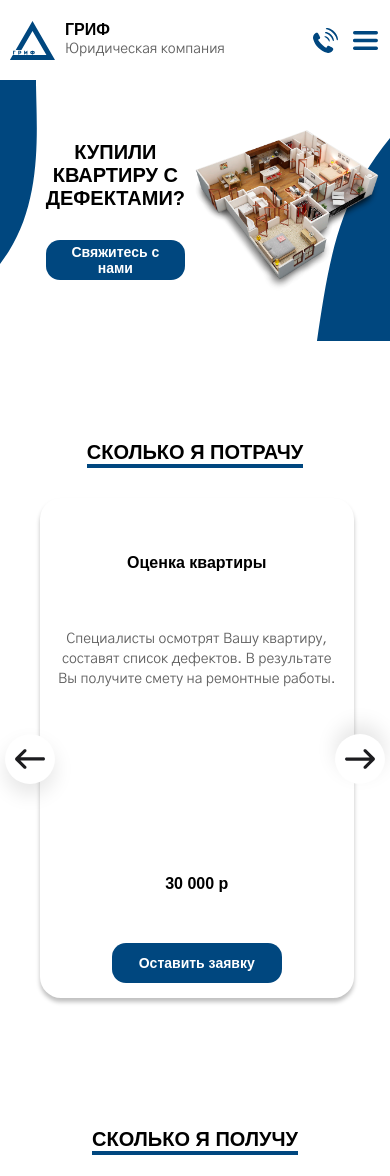
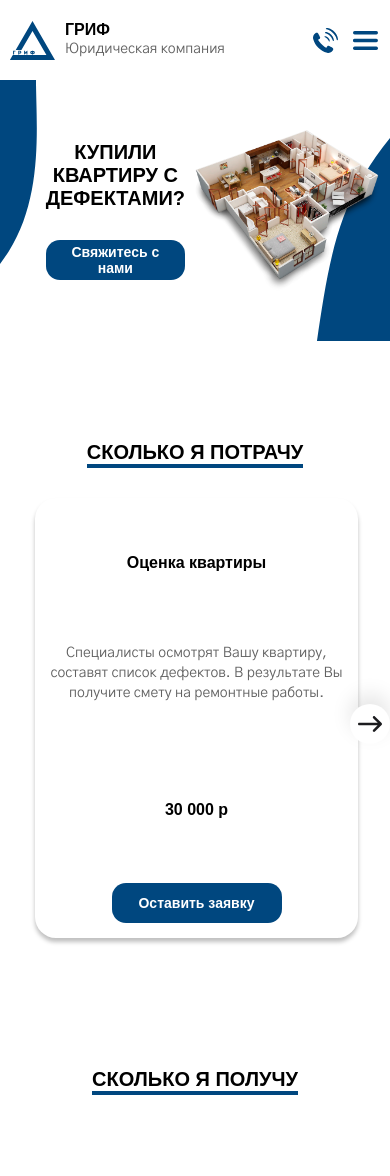
Before and after one commit to ervnkv/royalestate, a React (Create React App) app: page / in a window 390 px wide. Shown: the top 1176 px of the page. Built offline with nearby package versions, Linux system fonts and the light colour scheme; a web font is replaced by a local one.

Commit message:
Анимации

```diff
--- a/src/App.js
+++ b/src/App.js
@@ -18,6 +18,7 @@ import Call from './components/20_Call.js';
 export default function App(){
 	const [isCallOpen, setCallOpen] = useState(false);
 	const [packageName, setPackage] = useState('');
+
 	return (
 		<>
 			<Header TextBlocks={TextBlockContent0} openCall={() => setCallOpen(true)} setPackageName={()=>setPackage('')}/>
--- a/src/components/01_Header.js
+++ b/src/components/01_Header.js
@@ -1,20 +1,25 @@
 import React, {useState} from 'react';
 import './01_Header.scss';
-import scriptScrollTo from '../scripts/scriptScrollTo.js';
 
 export default function Header({TextBlocks,openCall,setPackageName}) {
+	const [OpenMenu, onOpenMenu] = useState(false);
 
-	const [OpenMenu, onOpenMenu] = useState(false);
+	const scrollTo = (elementId) => {
+		const element = document.querySelector(`#${elementId}`);
+		const header = document.querySelector('header');
+		document.documentElement.scrollTo({top: element.offsetTop-header.clientHeight, behavior: 'smooth'});
+	};
+
 
 	let htmlTextBlock = TextBlocks.map(({head,link,id}) =>{
 		return(
 			<li
 			className='menu'
 			key={id}
-			onClick = {() => {
-				scriptScrollTo('section',80,link);
-			}}
-			>{head}</li>
+			onClick = {() => scrollTo(link)}
+			>
+				{head}
+			</li>
 		);
 	});
 
@@ -36,10 +41,14 @@ export default function Header({TextBlocks,openCall,setPackageName}) {
 					}}>
 				</div>
 
-				<div className='menu-btn' onClick={() => onOpenMenu(!OpenMenu)}>
+				<div
+				className='menu-btn'
+				onClick={()=>onOpenMenu(!OpenMenu)}>
 				</div>
-
-				<div className={OpenMenu ? 'menu-container active' : 'menu-container'}>
+				<div
+				className={OpenMenu ? 'menu-container active' : 'menu-container'}
+				onMouseLeave={()=>onOpenMenu(!OpenMenu)}
+				>
 					<div className='f-column menu-list'>
 						{htmlTextBlock}
 					</div>
--- a/src/components/01_Header.scss
+++ b/src/components/01_Header.scss
@@ -38,17 +38,24 @@ header{
             background-image: url("../../public/img/icons/phone.svg");
         }
         .menu-container{
-
-            display: none;
-            position: absolute;
-            right:0;
-            top:80px;
             border-radius: 15px;
             background-color: rgba(255, 255, 255, 0.863);
             box-shadow: 0px 10px 20px rgba(0,0,0,0.1);
+
+            position: absolute;
+            right: 0;
+            top:50%;
+            translate: 50% -50%;
+            scale: 0;
+
+            transition: all 0.2s ease;
             &.active{
-                display: block;
+                scale: 1;
+                top:80px;
+                translate: 0;
             }
+
+
             .menu-list{
                 .menu {
                     margin: 5px 60px 5px 10px;
--- a/src/components/04_Cost.js
+++ b/src/components/04_Cost.js
@@ -6,10 +6,13 @@ export default function Cost({TextBlocks,Title,ID,openCall,setPackageName}) {
 	const containerRef = useRef(null);
 	const [scrollStart, setScrollStart] = useState(false);
 	const [currentX, setCurrentX] = useState(0);
+	const [btnLeft, setBtnLeft] = useState(false);
+	const [btnRight, setBtnRight] = useState(false);
 
 	const startScroll = (e) => {
 		setScrollStart(true);
 		setCurrentX(e.pageX || e.touches[0].pageX);
+		console.log();
 	};
 
 	const scrolling = (e) => {
@@ -17,15 +20,32 @@ export default function Cost({TextBlocks,Title,ID,openCall,setPackageName}) {
 		e.preventDefault();
 
 		const deltaX = currentX - (e.pageX || e.touches[0].pageX);
-		containerRef.current.scrollLeft += deltaX;
+
+		//не плавно
+		// containerRef.current.scrollLeft += deltaX;
+		// плавно
+		const currentLeft = containerRef.current.scrollLeft += deltaX;
+		containerRef.current.scrollTo({ left: currentLeft, top: 0, behavior: 'smooth' });
+
 		setCurrentX(e.pageX || e.touches[0].pageX);
+
+		checkBtnScroll();
+
+
+
 	};
 
 	const stopScroll = () => {
 		setScrollStart(false);
 	};
 
-	useEffect(()=>{
+	const checkBtnScroll = () => {
+		containerRef.current.scrollLeft > 0 ? setBtnLeft(true) : setBtnLeft(false);
+		containerRef.current.scrollWidth - containerRef.current.clientWidth == containerRef.current.scrollLeft ? setBtnRight(false): setBtnRight(true);
+	};
+
+	useEffect(() => {
+		checkBtnScroll();
 
 		containerRef.current.addEventListener('mousedown', startScroll);
 		containerRef.current.addEventListener('mousemove', scrolling);
@@ -36,7 +56,7 @@ export default function Cost({TextBlocks,Title,ID,openCall,setPackageName}) {
 		containerRef.current.addEventListener('touchmove', scrolling);
 		containerRef.current.addEventListener('touchend', stopScroll);
 
-		return ()=>{
+		return () => {
 			containerRef.current.removeEventListener('mousedown', startScroll);
 			containerRef.current.removeEventListener('mousemove', scrolling);
 			containerRef.current.removeEventListener('mouseup', stopScroll);
@@ -77,11 +97,11 @@ export default function Cost({TextBlocks,Title,ID,openCall,setPackageName}) {
 			<h2>{Title}</h2>
 			<div
 			ref={containerRef}
-			className='f-row container'>
+			className={scrollStart ? 'f-row container scrolling' : 'f-row container'}>
 				{htmlTextBlock}
 			</div>
-			<button className='scroll-btn left'/>
-			<button className='scroll-btn right'/>
+			<button className={btnLeft ? 'scroll-btn left active' : 'scroll-btn left'}/>
+			<button className={btnRight ? 'scroll-btn right active' : 'scroll-btn right'}/>
 		</section>
 	);
 }
--- a/src/components/04_Cost.scss
+++ b/src/components/04_Cost.scss
@@ -3,21 +3,27 @@
 .cost {
     z-index: 1;
     position: relative;
+    align-items: center;
     h2{
         width:fit-content;
         margin: 0 auto;
     }
     .container{
+        width:fit-content;
         align-items:flex-start;
-        justify-content: space-between;
+        justify-content: flex-start;
         flex-wrap: nowrap;
-        // border: solid 1px;
         overflow-x: hidden;
-        cursor: pointer;
+        // -webkit-overflow-scrolling: touch;
+        padding: 0 5px;
+        // cursor: grab;
+        // &.scrolling{
+        //     cursor:grabbing;
+        // }
         .card{
-            width: 280px;
+            min-width: 350px;
             min-height: 500px;
-            margin: 30px auto;
+            margin: 30px 20px;
             padding: 15px;
             align-items:center;
             background-color: rgb(255, 255, 255);
@@ -41,6 +47,7 @@
         }
     }
     .scroll-btn{
+        display: none;
         position:absolute;
         top: 50%;
         left: 0;
@@ -60,16 +67,20 @@
             right: 0;
             transform: translateX(50%) rotate(180deg);
         }
+        &.active{
+            display: block;
+        }
     }
 }
-
-
-@media (max-width:1400px){
+@media (max-width:1600px){
     .cost {
         margin: 0 50px;
         .container{
-            justify-content: flex-start;
-            flex-basis: 2;
+            width: 100%;
+            cursor: grab;
+            &.scrolling{
+                cursor:grabbing;
+            }
             .card{
                 min-width: calc(100%/3.18);
                 min-height: 500px;
@@ -79,45 +90,47 @@
     }
 }
 
-@media (max-width:1000px){
+@media (max-width:1200px){
     .cost {
         margin: 0 50px;
         .container{
-            justify-content: flex-start;
-            flex-basis: 2;
             .card{
-                min-width: calc(100%/2.22);
-                min-height: 500px;
-                margin: 30px 20px;
+                min-height: 440px;
+                margin: 30px 10px;
+                .headText{
+                    min-height: 100px;
+                }
+                p{
+                    min-height: 100px;
+                }
             }
         }
     }
 }
-@media (max-width:700px){
+@media (max-width:1000px){
     .cost {
-        margin: 0 50px;
+        margin: 0 20px;
         .container{
-            justify-content: flex-start;
-            flex-basis: 2;
             .card{
                 min-width: 300px;
-                min-height: 500px;
+                // min-height: 500px;
+                margin: 30px 10px;
+            }
+        }
+        .scroll-btn{
+            height: 40px;
+            width: 40px;
+        }
+    }
+}
+@media (max-width:450px){
+    .cost {
+        .container{
+            .card{
+                min-width: 95%;
+                // min-height: 500px;
                 margin: 30px 10px;
             }
         }
     }
 }
-@media (max-width:700px){
-    .cost {
-        margin: 0 30px;
-        .container{
-            justify-content: flex-start;
-            flex-basis: 2;
-            .card{
-                min-width: 95%;
-                min-height: 500px;
-                margin: 30px 10px;
-            }
-        }
-    }
-}
--- a/src/components/07_QA.js
+++ b/src/components/07_QA.js
@@ -12,9 +12,9 @@ export default function QA({TextBlocks,Title,ID}) {
 				className={isActive ? 'cardHead active' : 'cardHead'}
 				onClick={() => setActive(!isActive)}>
 					<h5>{head}</h5>
-					<h5>▼</h5>
+					<h5 className={isActive ? 'active' : ''}>▼</h5>
 				</div>
-				<div className={isActive ? 'cardContent active' : 'cardContent'} >
+				<div className={isActive ? 'cardContent active' : 'cardContent'}>
 					<p>{content}</p>
 				</div>
 			</div>
--- a/src/components/07_QA.scss
+++ b/src/components/07_QA.scss
@@ -32,20 +32,36 @@
                 &.active{
                     background-color: #f0f0f0;
                     border-radius: 8px 8px 0 0;
+
+                }
+                h5:last-child{
+                    rotate: 0;
+                    user-select: none;
+                    transition: all 0.6s ease;
+                    &.active{
+                        rotate: 180deg;
+                    }
                 }
             }
             .cardContent{
-                display: none;
+                // display: none;
+                display: flex;
                 align-items:flex-start;
-                margin: 1px 0 0 0;
-                padding: 10px;
+                background: #ffffff;
                 height: auto;
-                background: #ffffff;
+                max-height: 0;
+                margin: 0;
+                padding: 0;
+                overflow: hidden;
+
+                transition: all .6s ease;
                 &.active{
-                    display: flex;
                     border-radius: 0 0 8px 8px;
+                    max-height: 400px;
+                    margin: 1px 0 0 0;
+                    padding: 10px;
+                    }
                 }
-            }
         }
     }
 }
--- a/src/components/10_CallBtn.scss
+++ b/src/components/10_CallBtn.scss
@@ -1,4 +1,5 @@
 .callBtn{
+  z-index: 2;
   position: fixed;
   top: 50%;
   margin-top: -125px;
--- a/src/components/20_Call.scss
+++ b/src/components/20_Call.scss
@@ -8,6 +8,13 @@
   bottom: 0;
   background-color: rgba(0, 0, 0, 0.5);
   justify-content: center;
+
+  animation: overlay-show .2s;
+  @keyframes overlay-show {
+    from {opacity: 0;}
+    to {opacity: 1;}
+  }
+
   .overlay-content {
     margin-top: 10%;
     width: 600px;
@@ -17,6 +24,13 @@
     box-shadow: 0px 10px 20px rgba(0,0,0,0.5);
     align-items: center;
     justify-content: space-between;
+
+    animation: content-show .2s;
+    @keyframes content-show {
+      from {scale: 0;}
+      to {scale: 1;}
+    }
+
     h3{
       margin: 50px 10px;
       margin-bottom: 0;
@@ -60,6 +74,5 @@
         margin: 0;
       }
     }
-
   }
 }
--- a/src/index.scss
+++ b/src/index.scss
@@ -13,7 +13,11 @@ $textAccent: #00477f;
     padding: 0;
     // outline: 1px solid red;
 }
-
+body{
+    &.scrollstop{
+        overflow: hidden;
+    }
+}
 .wrapper{
     max-width: 1200px;
     margin: 0 auto;
```
Also changed, not shown: src/components/20_Call.js (+23 -13 lines), 1 other file (tests, documents, lock files or other folders).
